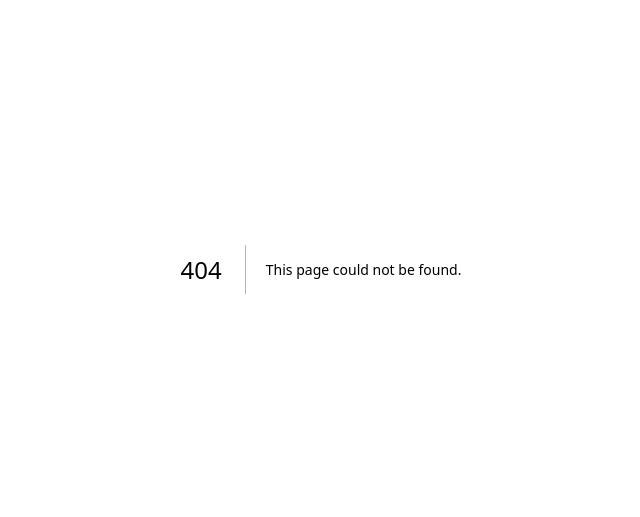
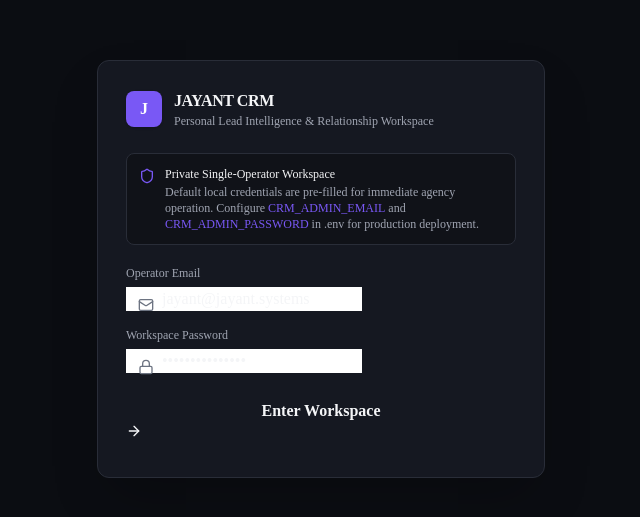
Before and after one commit to JayantOlhyan/jayant-systems-CRM, a Next.js app: page /login in a window 1280 px wide. Before the commit this address had no page. Shown: the part 131-648 px from the top of the page, without its empty margins (319-959 px from the left). Built offline with nearby package versions, Linux system fonts and the light colour scheme.

Commit message:
feat(app): add operator login page

```diff
--- /dev/null
+++ b/src/app/login/page.tsx
@@ -0,0 +1,114 @@
+"use client";
+
+import React, { useState } from "react";
+import { useRouter } from "next/navigation";
+import { Shield, Lock, Mail, ArrowRight } from "lucide-react";
+
+export default function LoginPage() {
+  const router = useRouter();
+  const [email, setEmail] = useState("jayant@jayant.systems");
+  const [password, setPassword] = useState("jayant-crm-2026");
+  const [error, setError] = useState<string | null>(null);
+  const [loading, setLoading] = useState(false);
+
+  async function handleSubmit(e: React.FormEvent) {
+    e.preventDefault();
+    setLoading(true);
+    setError(null);
+    try {
+      const res = await fetch("/api/auth", {
+        method: "POST",
+        headers: { "Content-Type": "application/json" },
+        body: JSON.stringify({ action: "login", email, password }),
+      });
+      const json = await res.json();
+      if (!res.ok) {
+        setError(json.error || "Invalid credentials");
+      } else {
+        router.push("/dashboard");
+      }
+    } catch {
+      setError("Network error while signing in");
+    } finally {
+      setLoading(false);
+    }
+  }
+
+  return (
+    <div className="min-h-screen bg-[#0B0D12] text-[#F4F5F7] flex items-center justify-center p-4">
+      <div className="w-full max-w-md rounded-xl border border-[#292D38] bg-[#151821] p-7 shadow-2xl">
+        <div className="flex items-center gap-3 mb-6">
+          <div className="w-9 h-9 rounded-lg bg-[#7958F5] flex items-center justify-center text-white font-bold text-base shadow">
+            J
+          </div>
+          <div>
+            <h1 className="text-base font-bold tracking-tight">JAYANT CRM</h1>
+            <p className="text-xs text-[#A0A5B2]">
+              Personal Lead Intelligence &amp; Relationship Workspace
+            </p>
+          </div>
+        </div>
+
+        <div className="mb-5 rounded-lg border border-[#292D38] bg-[#101218] p-3 text-xs text-[#A0A5B2] flex items-start gap-2.5">
+          <Shield className="w-4 h-4 text-[#7958F5] shrink-0 mt-0.5" />
+          <div>
+            <p className="text-[#F4F5F7] font-medium">Private Single-Operator Workspace</p>
+            <p className="mt-0.5">
+              Default local credentials are pre-filled for immediate agency operation. Configure{" "}
+              <code className="font-mono text-[#7958F5]">CRM_ADMIN_EMAIL</code> and{" "}
+              <code className="font-mono text-[#7958F5]">CRM_ADMIN_PASSWORD</code> in{" "}
+              <code className="font-mono">.env</code> for production deployment.
+            </p>
+          </div>
+        </div>
+
+        <form onSubmit={handleSubmit} className="space-y-4">
+          <div>
+            <label className="text-xs text-[#A0A5B2] block mb-1.5">Operator Email</label>
+            <div className="relative">
+              <Mail className="w-4 h-4 text-[#6D7482] absolute left-3 top-2.5" />
+              <input
+                type="email"
+                required
+                value={email}
+                onChange={(e) => setEmail(e.target.value)}
+                className="crm-input pl-9"
+                placeholder="jayant@jayant.systems"
+              />
+            </div>
+          </div>
+
+          <div>
+            <label className="text-xs text-[#A0A5B2] block mb-1.5">Workspace Password</label>
+            <div className="relative">
+              <Lock className="w-4 h-4 text-[#6D7482] absolute left-3 top-2.5" />
+              <input
+                type="password"
+                required
+                value={password}
+                onChange={(e) => setPassword(e.target.value)}
+                className="crm-input pl-9"
+                placeholder="••••••••••••"
+              />
+            </div>
+          </div>
+
+          {error && (
+            <div className="rounded-md border border-[#E56B73]/40 bg-[#E56B73]/10 px-3 py-2 text-xs text-[#E56B73]">
+              {error}
+            </div>
+          )}
+
+          <button
+            type="submit"
+            disabled={loading}
+            className="crm-btn crm-btn-primary w-full py-2.5 font-semibold"
+          >
+            {loading ? "Signing in..." : "Enter Workspace"}
+            <ArrowRight className="w-4 h-4" />
+          </button>
+        </form>
+      </div>
+    </div>
+  );
+}
```
